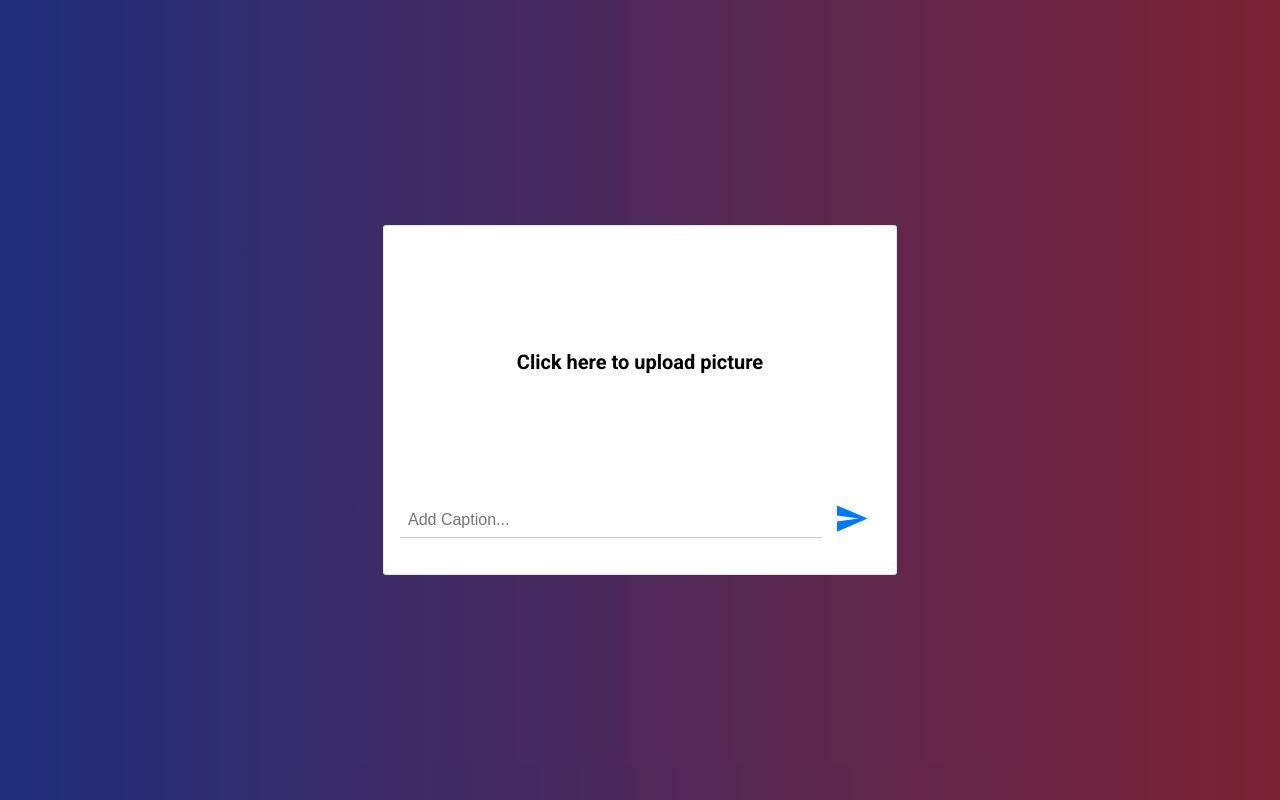
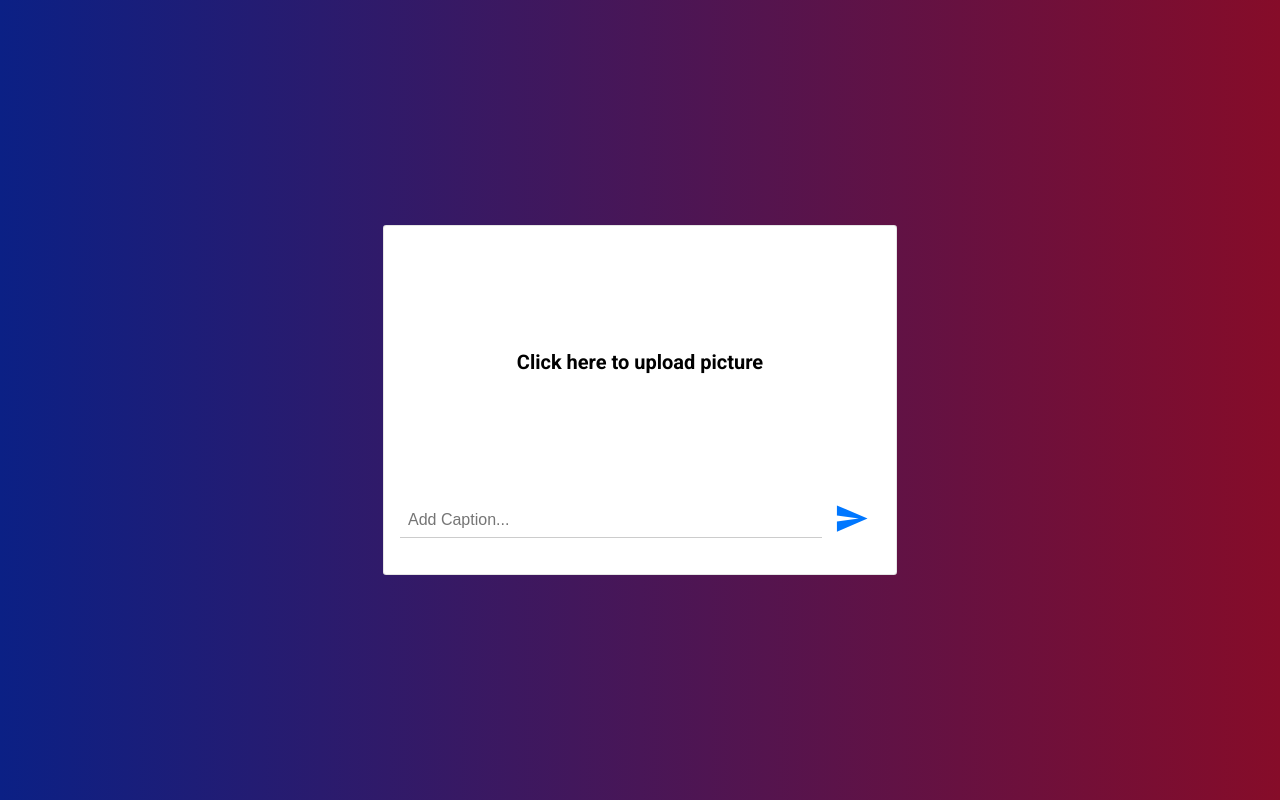
Before and after one commit to keshavavarma/DevClub, a React (Create React App) app in the folder client/: page /CreatePost in a window 1280 px wide. Built offline with nearby package versions, Linux system fonts and the light colour scheme; sample sign-in values are in the browser's storage; a web font is replaced by a local one.

Commit message:
background color changes again

```diff
--- a/client/src/index.css
+++ b/client/src/index.css
@@ -10,11 +10,11 @@
 body {
   font-size: 62.5%;
   font-family: "Roboto", sans-serif;
-  background: linear-gradient(
+  /* background: linear-gradient(
     90deg,
     rgba(63, 94, 251, 1) 0%,
     rgba(252, 70, 107, 1) 100%
-  );
+  ); */
 }
 html,
 body,
--- a/client/src/screens/createPost/CreatePost.module.css
+++ b/client/src/screens/createPost/CreatePost.module.css
@@ -9,7 +9,12 @@
   justify-content: center;
   align-items: center;
   position: fixed;
-  background-color: rgba(0, 0, 0, 0.5);
+  /* background: rgb(11,32,133); */
+  background: linear-gradient(
+    90deg,
+    rgba(11, 32, 133, 1) 0%,
+    rgba(134, 12, 41, 1) 100%
+  );
   width: 100vw;
   height: 100vh;
   z-index: 100;
--- a/client/src/screens/editProfile/EditProfile.module.css
+++ b/client/src/screens/editProfile/EditProfile.module.css
@@ -9,7 +9,12 @@
   justify-content: center;
   align-items: center;
   position: fixed;
-  background-color: rgba(0, 0, 0, 0.5);
+  /* background-color: rgba(0, 0, 0, 0.5); */
+  background: linear-gradient(
+    90deg,
+    rgba(11, 32, 133, 1) 0%,
+    rgba(134, 12, 41, 1) 100%
+  );
   width: 100vw;
   height: 100vh;
   z-index: 100;
--- a/client/src/screens/home/Home.module.css
+++ b/client/src/screens/home/Home.module.css
@@ -1,10 +1,6 @@
-/* .home {
-  background: linear-gradient(
-    90deg,
-    rgba(63, 94, 251, 1) 0%,
-    rgba(252, 70, 107, 1) 100%
-  );
-} */
+.home {
+  background-color: white;
+}
 .container {
   /* display: flex;
   justify-content: space-between; */
--- a/client/src/screens/profile/Profile.module.css
+++ b/client/src/screens/profile/Profile.module.css
@@ -1,11 +1,6 @@
-/* .home {
-  background: linear-gradient(
-    90deg,
-    rgba(63, 94, 251, 1) 0%,
-    rgba(252, 70, 107, 1) 100%
-  );
-} */
-
+.home {
+  background-color: white;
+}
 .container {
   width: 100%;
   max-width: 900px;
--- a/client/src/screens/viewPost/ViewPost.module.css
+++ b/client/src/screens/viewPost/ViewPost.module.css
@@ -4,7 +4,12 @@
   justify-content: center;
   align-items: center;
   position: fixed;
-  background-color: rgba(0, 0, 0, 0.5);
+  /* background-color: rgba(0, 0, 0, 0.5); */
+  background: linear-gradient(
+    90deg,
+    rgba(11, 32, 133, 1) 0%,
+    rgba(134, 12, 41, 1) 100%
+  );
   width: 100vw;
   height: 100vh;
   z-index: 1000;
```
